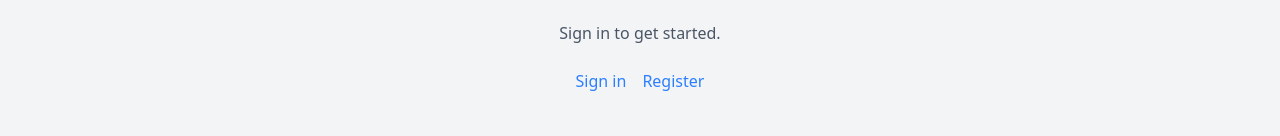
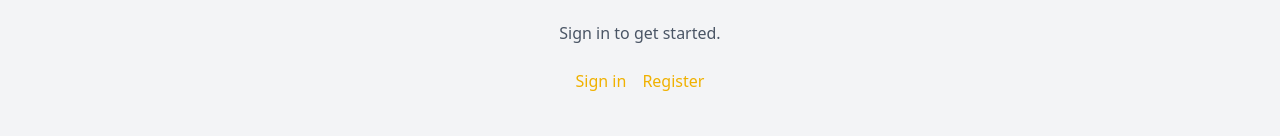
Before and after one commit to aaronfranceschi/freelancer-crm, a Next.js app in the folder frontend/: page / in a window 1280 px wide. Shown: the part 164-300 px from the top of the page. Built offline with nearby package versions, Linux system fonts and the light colour scheme; no server answers.

Commit message:
feat: update text highlights color from blue to yellow

```diff
--- a/frontend/src/app/(protected)/contacts/page.tsx
+++ b/frontend/src/app/(protected)/contacts/page.tsx
@@ -91,7 +91,7 @@ const ContactsPage: React.FC = () => {
             ) : (
               <>
                 <div className="dark:text-white">
-                  <span className="font-semibold text-2xl text-blue-400">{contact.name}</span> &ndash; {contact.email}
+                  <span className="font-semibold text-2xl text-yellow-400">{contact.name}</span> &ndash; {contact.email}
                   <div className="text-xl text-gray-500">Status: {contact.status}</div>
                   {contact.phone && <div className="text-xl">{contact.phone}</div>}
                   {contact.company && <div className="text-xl">{contact.company}</div>}
--- a/frontend/src/app/(protected)/profile/page.tsx
+++ b/frontend/src/app/(protected)/profile/page.tsx
@@ -20,7 +20,7 @@ const ProfilePage = () => {
 
   return (
     <div className="max-w-xl mx-auto bg-gray-200 dark:bg-gray-900 rounded-xl shadow-md p-8 space-y-6 mt-8 border border-gray-100 dark:border-gray-800">
-      <h1 className="text-2xl font-bold text-center mb-4 text-blue-600 dark:text-blue-600">My Profile</h1>
+      <h1 className="text-2xl font-bold text-center mb-4 text-yellow-600 dark:text-yellow-600">My Profile</h1>
       <div>
         <span className="block text-gray-700 dark:text-gray-300">Email:</span>
         <span className="font-medium text-gray-900 dark:text-white">{user.email}</span>
--- a/frontend/src/app/page.tsx
+++ b/frontend/src/app/page.tsx
@@ -8,10 +8,10 @@ export default function HomePage() {
       <h1 className="text-3xl font-bold">Welcome to FreelancerCRM</h1>
       <p className="mt-4 text-gray-600 dark:text-gray-300">Sign in to get started.</p>
       <div className="mt-6 space-x-4">
-        <Link href="/login" className="text-blue-500 hover:underline">
+        <Link href="/login" className="text-yellow-500 hover:underline">
           Sign in
         </Link>
-        <Link href="/register" className="text-blue-500 hover:underline">
+        <Link href="/register" className="text-yellow-500 hover:underline">
           Register
         </Link>
       </div>
--- a/frontend/src/components/KanbanColumn.tsx
+++ b/frontend/src/components/KanbanColumn.tsx
@@ -72,7 +72,7 @@ const KanbanColumn: React.FC<KanbanColumnProps> = ({
 
   return (
     <div className="flex-1 min-w-[260px] bg-gray-200 dark:bg-gray-900 dark:text-white border border-gray-200 dark:border-gray-800 rounded-lg shadow p-4 flex flex-col">
-      <h3 className="font-bold mb-4 text-3xl text-blue-600 text-center">{label}</h3>
+      <h3 className="font-bold mb-4 text-3xl text-yellow-600 text-center">{label}</h3>
       <div className="flex-1 flex flex-col gap-4">
         {contacts.length === 0 && (
           <div className="text-center text-gray-400 dark:text-gray-600">No contacts</div>
@@ -157,7 +157,7 @@ const KanbanColumn: React.FC<KanbanColumnProps> = ({
               </form>
             ) : (
               <main className="this-needs-to-be-draggable dark:text-gray-300 space-y-1.5">
-                <div className="text-2xl font-bold text-blue-400">{contact.name}</div>
+                <div className="text-2xl font-bold text-yellow-400">{contact.name}</div>
                 <div className="text-base"><span className="font-semibold">Email: </span>{contact.email}</div>
                 <div className="text-base"><span className="font-semibold">Phone: </span>{contact.phone}</div>
                 <div className="text-base "><span className="font-semibold">Company: </span>{contact.company}</div>
```
